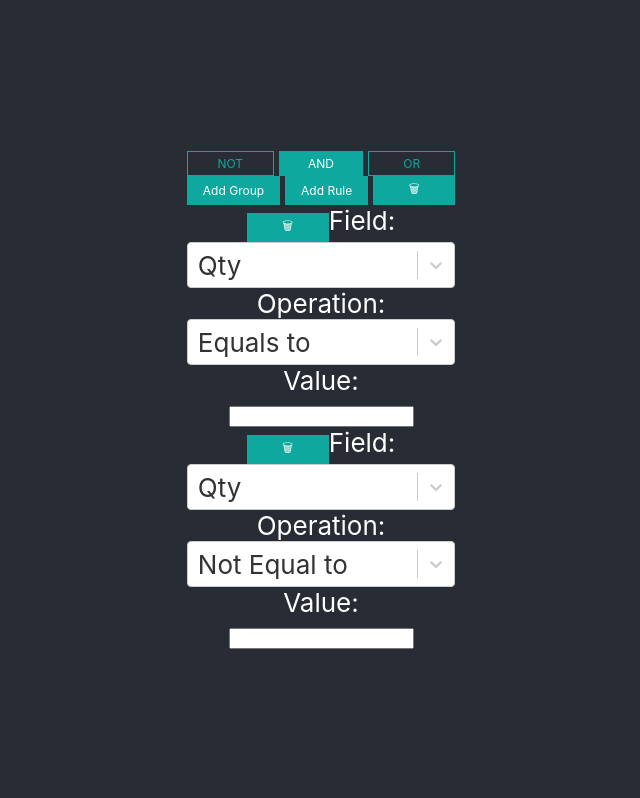
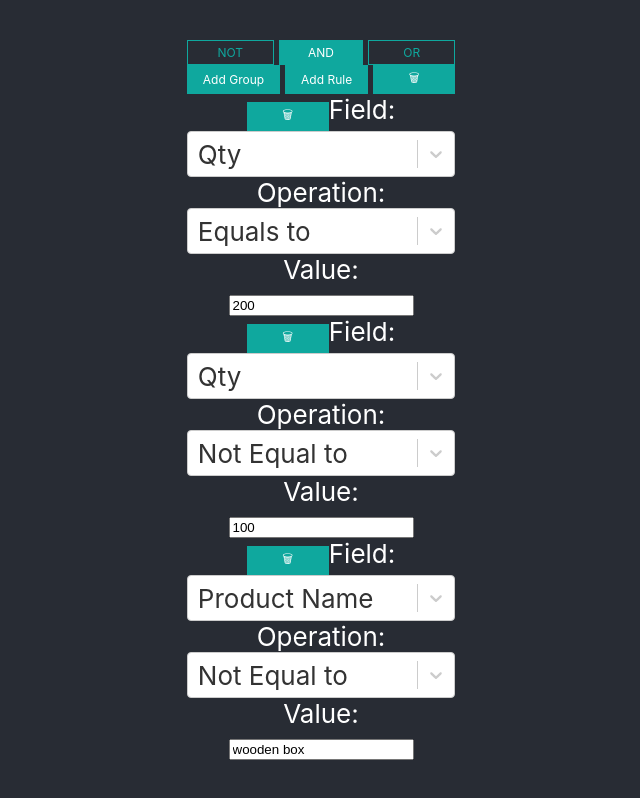
Before and after one commit to cool5785/rules-editor, a React (Create React App) app: page / in a window 1280 px wide. Shown: the whole page, without its empty margins (319-959 px from the left). Built offline with nearby package versions, Linux system fonts and the light colour scheme.

Commit message:
Rules and update working fine

```diff
--- a/src/App.tsx
+++ b/src/App.tsx
@@ -2,7 +2,6 @@ import React from 'react';
 // import logo from './logo.svg';
 import './App.css';
 import { GroupItem, IGroup } from './components/Group';
-import { FieldConfig } from './components/modules';
 
 const ruleEditorConfig: IGroup = {
   properties: {
@@ -16,7 +15,7 @@ const ruleEditorConfig: IGroup = {
       },
       field: "qty",
       operation: "equals",
-      value: ["200"]
+      value: [200]
     },
     {
       properties: {
@@ -25,6 +24,14 @@ const ruleEditorConfig: IGroup = {
       field: "qty",
       operation: "notEqual",
       value: ["100"]
+    },
+    {
+      properties: {
+        type: "rule"
+      },
+      field: "product_name",
+      operation: "notEqual",
+      value: ["wooden box"]
     }
   ]
 };
--- a/src/components/FieldValue/FieldValue.tsx
+++ b/src/components/FieldValue/FieldValue.tsx
@@ -1,4 +1,5 @@
-import { IField, IOperation } from "../modules";
+import { IField } from "../modules/FieldConfig";
+import {IOperation} from "../modules/Operations";
 import React from "react";
 import { InputBetween } from "./InputBetween";
 import { InputIn } from "./InputIn";
@@ -16,8 +17,8 @@ export const FieldValue = (props: FieldValueProp) => {
     const operationVal = props.operation.value;
 
     return (<div className={"fieldValue"}>
-        {operationVal == "between" && <InputBetween {...props}/>}
-        {operationVal == "in" && <InputIn {...props}/>}
-        {!(operationVal == "between" || operationVal == "in") && <SingleValue {...props}/>}
+        {operationVal === "between" && <InputBetween {...props}/>}
+        {operationVal === "in" && <InputIn {...props}/>}
+        {!(operationVal === "between" || operationVal === "in") && <SingleValue {...props}/>}
     </div>);
 };
--- a/src/components/FieldValue/InputBetween.tsx
+++ b/src/components/FieldValue/InputBetween.tsx
@@ -15,6 +15,7 @@ export const InputBetween = (props: BetweenProps) => {
     const [valueA, setValueA] = useState(a);
     const [valueB, setValueB] = useState(b);
     const fieldSettings = props.field.fieldSettings;
+    const onChange = props.onChange;
 
     const parseNumber = (val: string) => {
         return val ? Number(val): val;
@@ -22,8 +23,8 @@ export const InputBetween = (props: BetweenProps) => {
 
     useEffect(()=> {
         console.log("between %d and %d", valueA, valueB);
-        props.onChange([valueA, valueB]);
-    }, [valueA, valueB]);
+        onChange([valueA, valueB]);
+    }, [valueA, valueB, onChange]);
 
     return (
         <div className="betweenValue">
--- a/src/components/FieldValue/InputIn.tsx
+++ b/src/components/FieldValue/InputIn.tsx
@@ -16,16 +16,14 @@ interface InProps {
     onChange: (val: ValueType[]) => void;
 }
 export const InputIn = (props: InProps) => {
-    // const [a] = props.value;
-    const listValues = props.field.listValues;
-    const fieldSettings = props.field.fieldSettings;
-
-    const [selectedValue, setSelectedValue] = useState(props.value);
+    const {value, field, onChange} = props;
+    const listValues = field.listValues;
+    const [selectedValue, setSelectedValue] = useState(value);
 
     useEffect(()=> {
         console.log("in ", selectedValue.toString());
-        props.onChange(selectedValue);
-    }, [selectedValue]);
+        onChange(selectedValue);
+    }, [selectedValue, onChange]);
 
     const textToValue = (val: string) => {
         const vals = val.split(",").map((d)=> d.trim());
--- a/src/components/FieldValue/SingleValue.tsx
+++ b/src/components/FieldValue/SingleValue.tsx
@@ -12,14 +12,14 @@ interface SingleValueProps {
     onChange: (val: ValueType[]) => void;
 }
 export const SingleValue = (props: SingleValueProps) => {
-    const [selectedValue, setSelectedValue] = useState(props.value);
-    const valueType = props.field.valueType;
-    const fieldSettings = props.field.fieldSettings;
+    const {value, field, onChange }= props;
+    const [selectedValue, setSelectedValue] = useState(value);
+    const { valueType, fieldSettings} = field;
 
     useEffect(()=> {
         console.log("single value", selectedValue.toString());
-        props.onChange(selectedValue);
-    }, [selectedValue]);
+        onChange(selectedValue);
+    }, [selectedValue, onChange]);
 
     const onTextChange = (evt: React.ChangeEvent<HTMLInputElement>) => {
         const val = evt.target.value;
@@ -51,6 +51,7 @@ export const SingleValue = (props: SingleValueProps) => {
             }
             {
                 valueType === "number" && <input type="number"
+                    value={selectedValue.toString()}
                     max={fieldSettings?.max}
                     min={fieldSettings?.min}
                     onChange={onNumberChange}/>
--- a/src/components/Group.tsx
+++ b/src/components/Group.tsx
@@ -1,7 +1,7 @@
-import React, { useState } from "react";
+import React, { useState, useEffect } from "react";
 import {Button, ButtonBar } from "./common";
 import { IRule, RuleItem } from "./RuleItem/RuleItem";
-import { FieldConfig } from "./modules";
+import { FieldConfig } from "./modules/FieldConfig";
 import "./Group.css";
 
 type ConditionType = "NOT" | "AND" | "OR";
@@ -20,10 +20,27 @@ interface Props {
   onGroupDelete: ()=> void;
 }
 export const GroupItem = (props: Props) => {
+  const {config, onGroupChange} = props;
   const arrCondition: ConditionType[] = ["NOT" , "AND" , "OR"];
 
-  const [condition, setCondition] = useState(props.config.properties.condition);
-  const [children, setChildren] = useState(props.config.children as (IGroup|IRule)[]);
+  const [group, setGroup] = useState(config);
+  const [condition, setCondition] = useState(config.properties.condition);
+  const [children, setChildren] = useState(config.children as (IGroup|IRule)[]);
+
+  useEffect(()=> {
+    onGroupChange(group);
+  }, [group, onGroupChange]);
+
+  useEffect(()=> {
+    let groupObj: IGroup = {
+      properties: {
+        type: "group",
+        condition: condition
+      },
+      children: children
+    };
+    setGroup(groupObj);
+  }, [condition, children]);
 
   const updateChild = (idx: number, item:(IRule| IGroup)) => {
     let updatedChildren = children;
@@ -109,11 +126,13 @@ export const GroupItem = (props: Props) => {
           children.map((item, index) => {
             if(item.properties.type === "group") {
               return (<GroupItem
+                key={index}
                 config={item as IGroup}
                 onGroupChange={(group) => updateChild(index, group)}
                 onGroupDelete={()=> removeChild(index)} />);
             } else {
               return (<RuleItem
+                key={index}
                 config={item as IRule}
                 onRuleChange={(rule) => updateChild(index, rule)}
                 onRuleDelete={()=> removeChild(index)} />);
--- a/src/components/RuleItem/RuleItem.tsx
+++ b/src/components/RuleItem/RuleItem.tsx
@@ -2,7 +2,7 @@ import {useState, useEffect} from "react";
 import React from "react";
 import Select from "react-select";
 import { IOperation, Operations, OperationType } from "../modules/Operations";
-import { IField, FieldConfig, FieldOption, FieldValueType } from "../modules/FieldConfig";
+import { IField, FieldConfig, FieldOption } from "../modules/FieldConfig";
 import { ValueType, FieldValue } from "../FieldValue/FieldValue";
 import { Button } from "../common";
 
@@ -22,24 +22,32 @@ interface RuleProps {
 }
 export const RuleItem = (props: RuleProps) => {
     // convert string field name to Field Object to avoid storing whole setting with every rule
-    const ruleField = FieldConfig[props.config.field];
-    const operationObj = Operations[props.config.operation];
+    const { config, onRuleChange } = props;
+    const ruleField = FieldConfig[config.field];
+    const operationObj = Operations[config.operation];
 
-    const [rule, setRule] = useState(props.config);
+    const [rule, setRule] = useState(config);
     const [field, setField] = useState(ruleField);
     const [operation, setOperation] = useState(operationObj);
     const [value, setValue] = useState(rule.value);
 
+    useEffect(()=> {
+        console.log("Value of Rule Changed", rule.value.toString());
+        // Tell parent about ruleChange
+        onRuleChange(rule);
+    }, [rule, onRuleChange]);
+
     useEffect(()=>{
         // Rule updated
-        let ruleObj = props.config;
-        ruleObj.field = field.value;
-        ruleObj.operation = operation.value;
-        ruleObj.value = value;
-
+        let ruleObj: IRule = {
+            properties: {
+                type: "rule"
+            },
+            field: field.value,
+            operation: operation.value,
+            value: value
+        };
         setRule(ruleObj);
-        // Tell parent about ruleChange
-        props.onRuleChange(ruleObj);
     }, [field, operation, value]);
 
     const getOperations = (field: IField) => {
--- a/src/components/common/index.ts
+++ b/src/components/common/index.ts
@@ -1,4 +1,2 @@
-import { ButtonBar } from "./ButtonBar/ButtonBar";
-
 export {Button} from "./Button/Button";
 export {ButtonBar} from "./ButtonBar/ButtonBar";
--- a/src/components/modules/FieldConfig.ts
+++ b/src/components/modules/FieldConfig.ts
@@ -49,6 +49,12 @@ export const FieldConfig: FieldConfigType = {
             max: 100,
         }
     },
+    product_name: {
+        label: 'Product Name',
+        value: 'product_name',
+        valueType: "text",
+        componentType: 'input'
+    },
     color: {
         label: 'Color',
         value: 'color',
--- a/src/components/modules/index.ts
+++ /dev/null
@@ -1,2 +0,0 @@
-export * from "./FieldConfig";
-export * from "./Operations";
```
